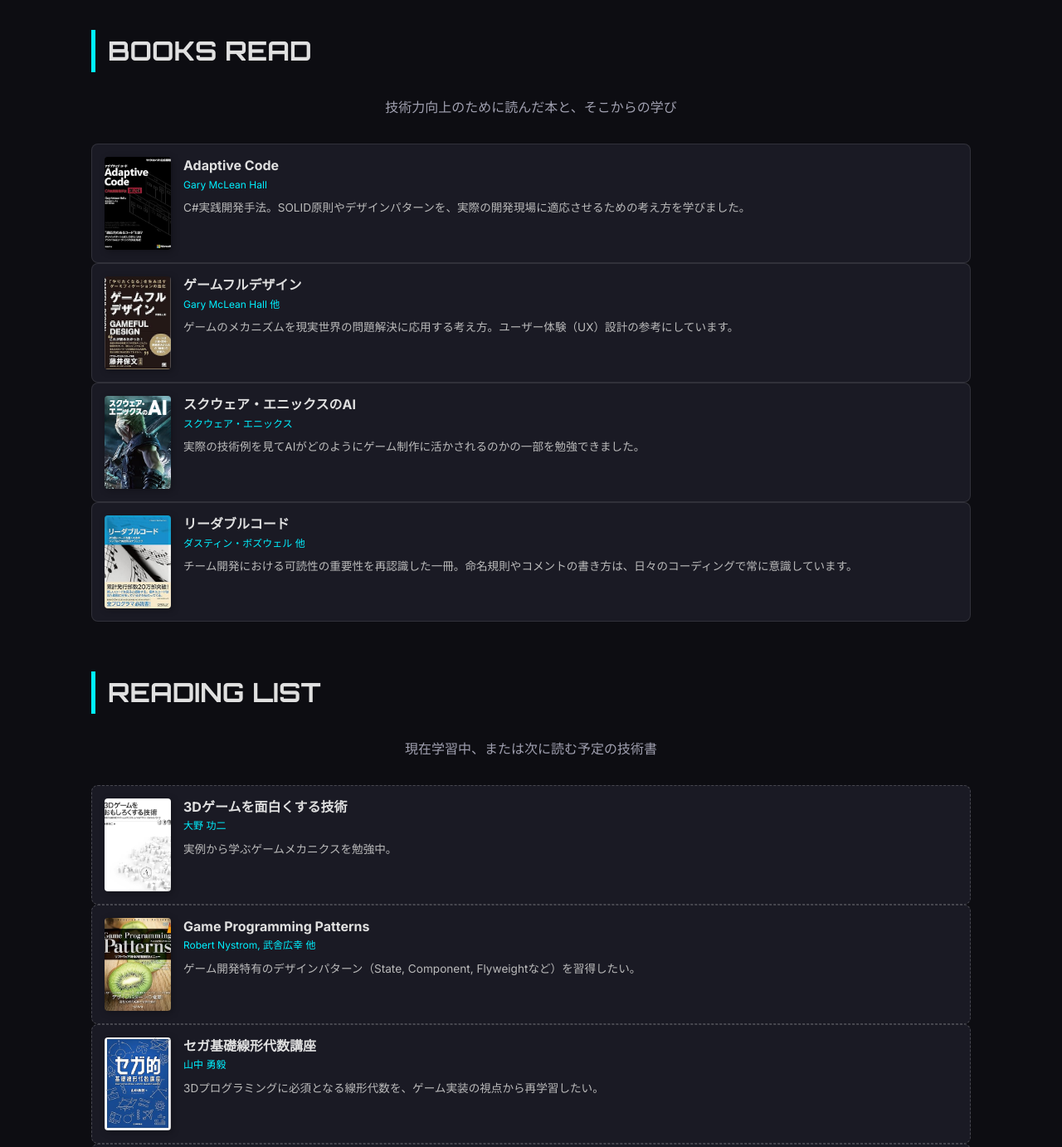
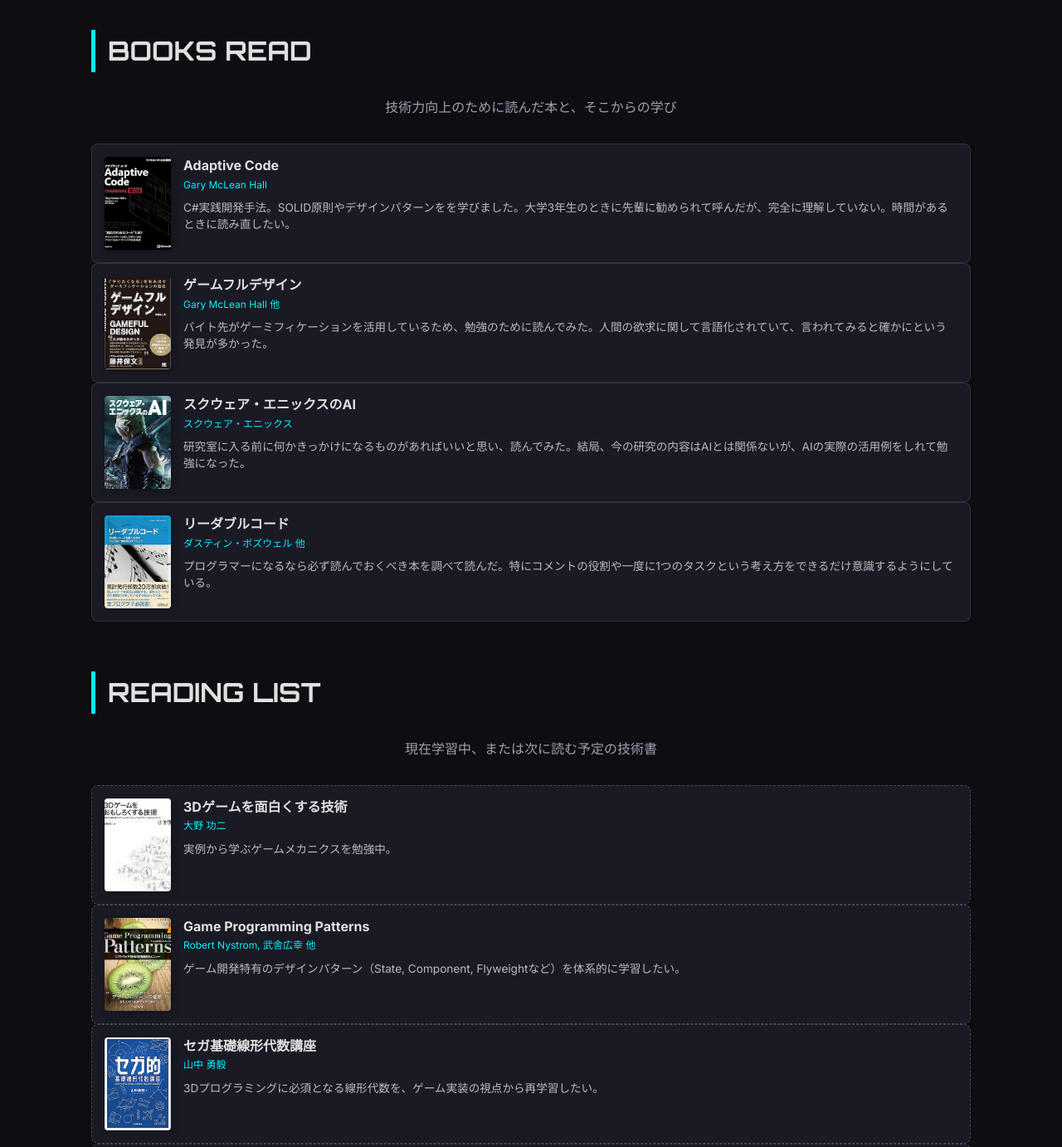
Before and after one commit to Sakai8121/Sakai8121.github.io, a Jekyll site: the page built from index.html, in a window 1280 px wide and 1400 px high, scrolled down 5266 px, cut to the strip 18-1400 px from the top of the window. Shown: the whole strip at 83% size. Built offline with Jekyll 4.4.1, drawn with Linux system fonts in a browser that asks for light colours; some of the changed text lies outside the part shown.

Commit message:
Update comments for several books in books.yml

```diff
--- a/_data/books.yml
+++ b/_data/books.yml
@@ -4,28 +4,28 @@
   status: "read"
   cover: "assets/images/books/AdaptiveCode.jpg"
   comment: |
-    C#実践開発手法。SOLID原則やデザインパターンを、実際の開発現場に適応させるための考え方を学びました。
+    C#実践開発手法。SOLID原則やデザインパターンをを学びました。大学3年生のときに先輩に勧められて呼んだが、完全に理解していない。時間があるときに読み直したい。
 
 - title: "ゲームフルデザイン"
   author: "Gary McLean Hall 他"
   status: "read"
   cover: "assets/images/books/ゲームフルデザイン.jpg"
   comment: |
-    ゲームのメカニズムを現実世界の問題解決に応用する考え方。ユーザー体験（UX）設計の参考にしています。
+    バイト先がゲーミフィケーションを活用しているため、勉強のために読んでみた。人間の欲求に関して言語化されていて、言われてみると確かにという発見が多かった。
 
 - title: "スクウェア・エニックスのAI"
   author: "スクウェア・エニックス"
   status: "read"
   cover: "assets/images/books/スクウェア・エニックスのAI.jpg"
   comment: |
-    実際の技術例を見てAIがどのようにゲーム制作に活かされるのかの一部を勉強できました。
+    研究室に入る前に何かきっかけになるものがあればいいと思い、読んでみた。結局、今の研究の内容はAIとは関係ないが、AIの実際の活用例をしれて勉強になった。
 
 - title: "リーダブルコード"
   author: "ダスティン・ボズウェル 他"
   status: "read"
   cover: "assets/images/books/リーダブルコード.jpg"
   comment: |
-    チーム開発における可読性の重要性を再認識した一冊。命名規則やコメントの書き方は、日々のコーディングで常に意識しています。
+    プログラマーになるなら必ず読んでおくべき本を調べて読んだ。特にコメントの役割や一度に1つのタスクという考え方をできるだけ意識するようにしている。
 
 # --- これから読む・読んでいる本 (status: reading) ---
 - title: "3Dゲームを面白くする技術"
@@ -40,7 +40,7 @@
   status: "reading"
   cover: "assets/images/books/Game Programming Patterns.jpg"
   comment: |
-    ゲーム開発特有のデザインパターン（State, Component, Flyweightなど）を習得したい。
+    ゲーム開発特有のデザインパターン（State, Component, Flyweightなど）を体系的に学習したい。
 
 - title: "セガ基礎線形代数講座"
   author: "山中 勇毅"
@@ -54,7 +54,7 @@
   status: "reading"
   cover: "assets/images/books/レベルデザインの教科書.jpg"
   comment: |
-    プレイヤーを飽きさせないマップ設計や難易度曲線の作り方を研究中。
+    レベルデザインについて学んだことがなかったので読んでみたい。
 
 - title: "ゲームを動かす技術と発想 R"
   author: "堂前 嘉樹"
```
